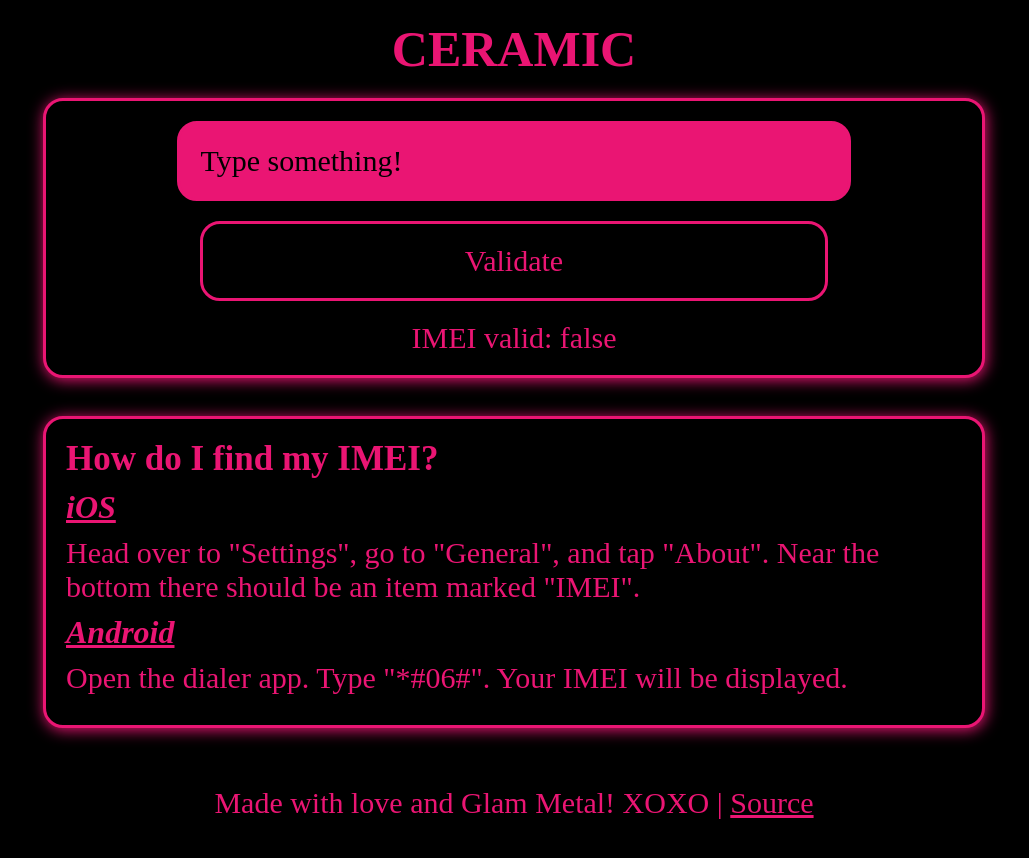
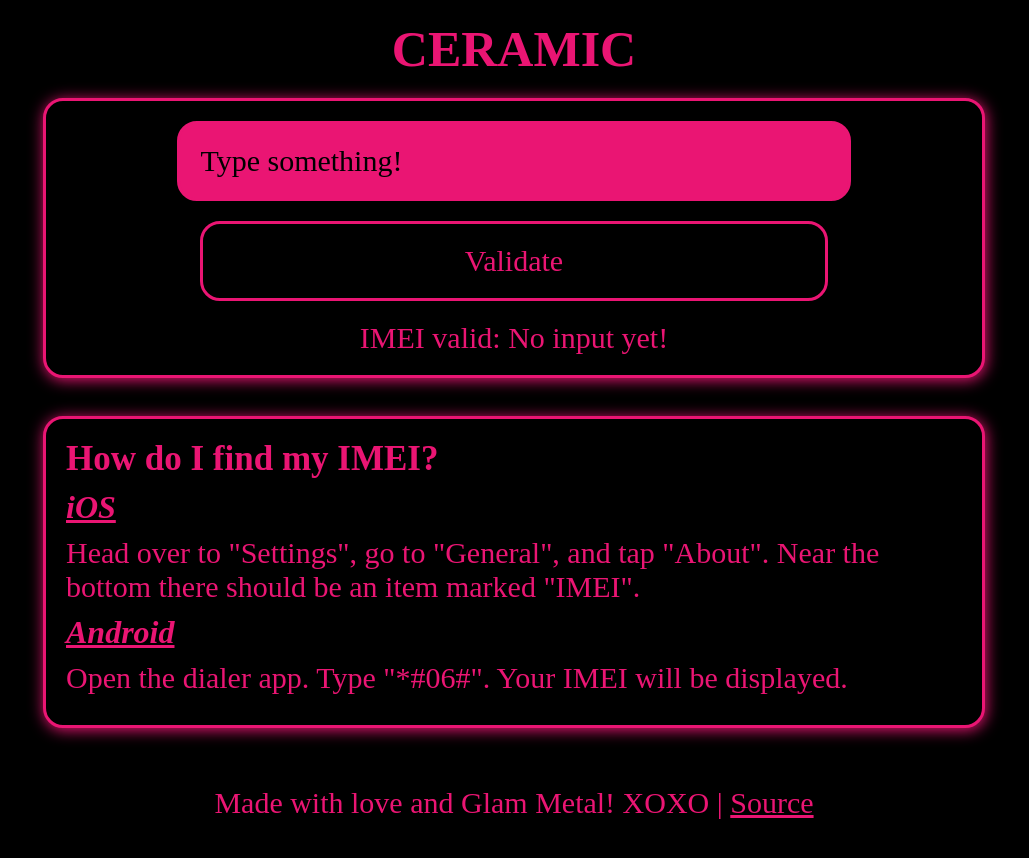
Before and after one commit to angeldollface/ceramic, a Vue app: page / in a window 1280 px wide. Shown: the whole page, without its empty margins (126-1155 px from the left). Built offline with nearby package versions, Linux system fonts and the light colour scheme; a web font is replaced by a local one.

Commit message:
Update DataCog.vue

```diff
--- a/src/components/DataCog.vue
+++ b/src/components/DataCog.vue
@@ -52,7 +52,7 @@ export default defineComponent(
     data (){
         return {
             inputData: 'Type something!',
-            isValid: false.toString()
+            isValid: 'No input yet!'
         }
     },
 
```
